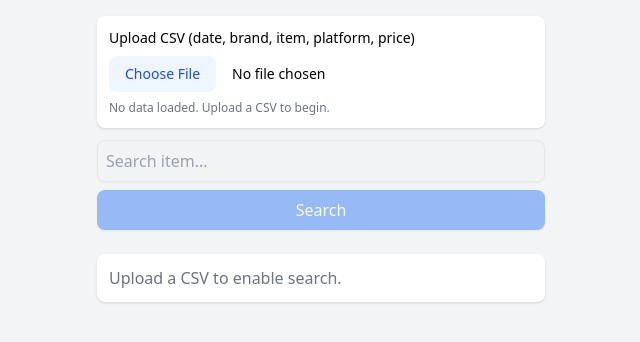
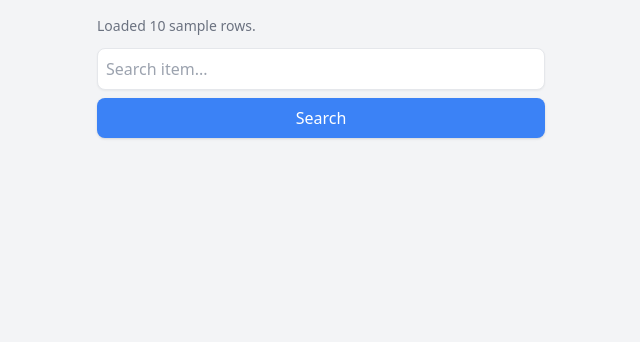
Before and after one commit to lbk209/rm, a React (Vite) app: page / in a window 1280 px wide. Shown: the top 342 px of the page, without its empty margins (319-959 px from the left). Built offline with nearby package versions, Linux system fonts and the light colour scheme.

Commit message:
Add files via upload

```diff
--- a/src/SearchPage.jsx
+++ b/src/SearchPage.jsx
@@ -1,59 +1,45 @@
-import { useState } from 'react'
+import { useState, useEffect } from 'react'
 
 export default function SearchPage() {
-  const [data, setData] = useState([]) // loaded from CSV
+  const [data, setData] = useState([])
   const [query, setQuery] = useState('')
   const [results, setResults] = useState([])
   const [suggestions, setSuggestions] = useState([])
-  const [loadMsg, setLoadMsg] = useState('No data loaded. Upload a CSV to begin.')
+  const [loadMsg, setLoadMsg] = useState('Loading sample data...')
 
-  const detectDelimiter = (line) => (line.includes(',') ? ',' : line.includes('\t') ? '\t' : ',')
+  const detectDelimiter = (line) =>
+    line.includes(',') ? ',' : line.includes('\t') ? '\t' : ','
 
   const parseCSV = (text) => {
     const lines = text.trim().split(/\r?\n/).filter(Boolean)
     if (lines.length === 0) return []
-
     const delim = detectDelimiter(lines[0])
     const headers = lines[0].split(delim).map((h) => h.trim())
-
     return lines.slice(1).map((line) => {
       const cols = line.split(delim).map((c) => c.trim())
       const row = {}
       headers.forEach((h, i) => (row[h] = cols[i] ?? ''))
       return {
-        date: row.date || row.Date || '',
-        brand: row.brand || row.Brand || '',
-        item: row.item || row.Item || '',
-        platform: row.platform || row.Platform || '',
-        price:
-          row.price !== undefined
-            ? Number(String(row.price).replace(/[^0-9.-]/g, ''))
-            : row.Price
-            ? Number(String(row.Price).replace(/[^0-9.-]/g, ''))
-            : NaN,
+        date: row.date,
+        brand: row.brand,
+        item: row.item,
+        platform: row.platform,
+        price: Number(row.price),
       }
-    }).filter((r) => r.item && r.platform)
+    })
   }
 
-  const handleFile = (e) => {
-    const file = e.target.files?.[0]
-    if (!file) return
-
-    const reader = new FileReader()
-    reader.onload = () => {
-      try {
-        const rows = parseCSV(String(reader.result || ''))
+  // Auto-load sample.csv from public/
+  useEffect(() => {
+    fetch('/rm_chicken_250829.csv')
+      .then((res) => res.text())
+      .then((text) => {
+        const rows = parseCSV(text)
         setData(rows)
-        setResults([])
-        setSuggestions([])
-        setLoadMsg(`Loaded ${rows.length} rows from ${file.name}.`)
-      } catch (err) {
-        console.error(err)
-        setLoadMsg('Failed to parse CSV. Please check the file format.')
-      }
-    }
-    reader.readAsText(file, 'utf-8')
-  }
+        setLoadMsg(`Loaded ${rows.length} sample rows.`)
+      })
+      .catch(() => setLoadMsg('Failed to load sample data.'))
+  }, [])
 
   const handleSearch = (searchQuery = query) => {
     const q = searchQuery.trim()
@@ -84,21 +70,7 @@ export default function SearchPage() {
   return (
     <div className="min-h-screen bg-gray-100 flex flex-col items-center p-4">
       <div className="w-full max-w-md space-y-3">
-        {/* CSV Uploader */}
-        <div className="p-3 bg-white rounded-lg shadow">
-          <label className="block text-sm font-medium mb-2">
-            Upload CSV (date, brand, item, platform, price)
-          </label>
-          <input
-            type="file"
-            accept=".csv,text/csv"
-            onChange={handleFile}
-            className="block w-full text-sm file:mr-4 file:py-2 file:px-4 file:rounded-lg file:border-0 file:bg-blue-50 file:text-blue-700 hover:file:bg-blue-100"
-          />
-          <div className="text-xs text-gray-500 mt-2">{loadMsg}</div>
-        </div>
-
-        {/* Search Box + Suggestions */}
+        <div className="text-sm text-gray-500">{loadMsg}</div>
         <div className="relative">
           <input
             type="text"
@@ -131,7 +103,6 @@ export default function SearchPage() {
         </div>
       </div>
 
-      {/* Results */}
       <div className="w-full max-w-md mt-6 space-y-2">
         {results.map((row, index) => (
           <div key={index} className="p-3 bg-white rounded-lg shadow">
@@ -150,7 +121,7 @@ export default function SearchPage() {
         )}
         {data.length === 0 && (
           <div className="p-3 bg-white rounded-lg shadow text-gray-500">
-            Upload a CSV to enable search.
+            Sample data not loaded.
           </div>
         )}
       </div>
```
